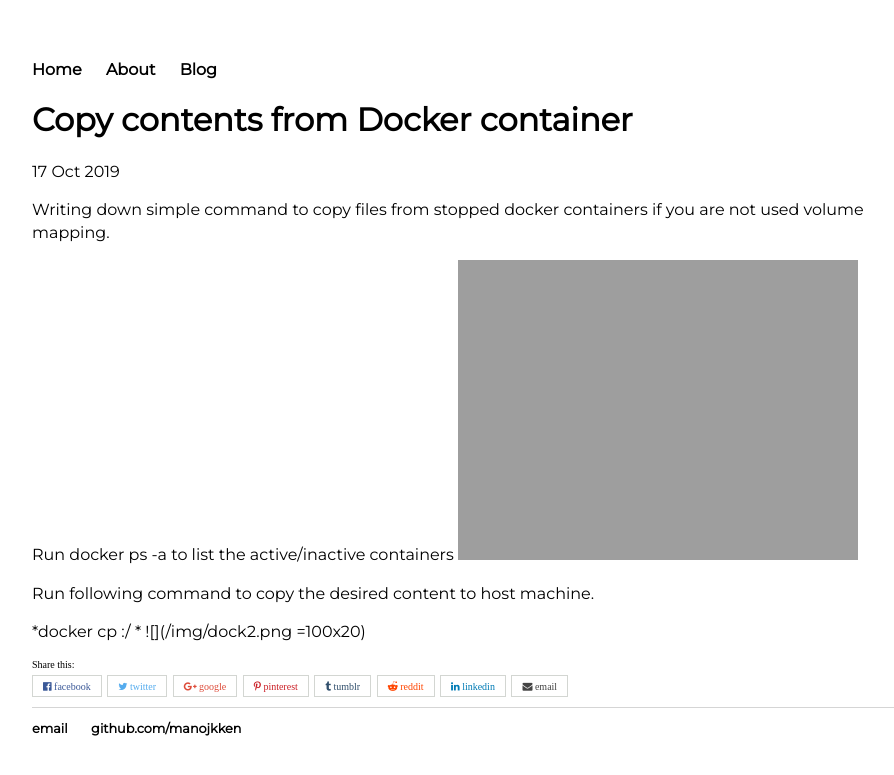
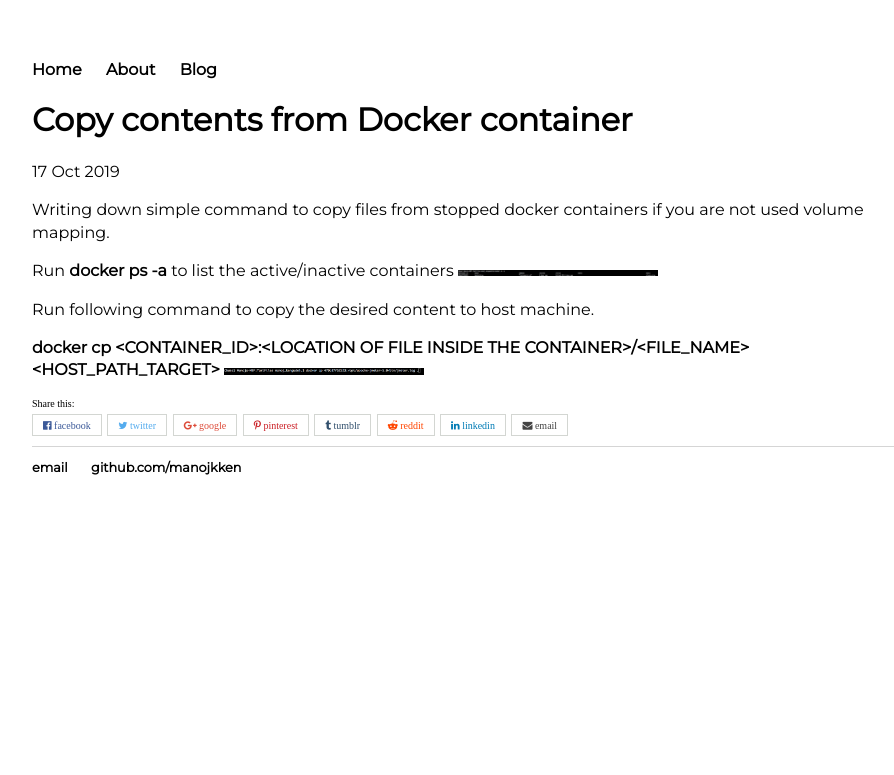
Before and after one commit to mkken/mkken.github.io, a Jekyll site: the page built from _posts/2019-10-17-copy-from-docker-container.md, in a window 1280 px wide. Shown: the top 775 px of the page, without its empty margins (160-1054 px from the left). Built offline with Jekyll 4.4.1, drawn with Linux system fonts in a browser that asks for light colours.

Commit message:
new post

```diff
--- a/_posts/2019-10-17-copy-from-docker-container.md
+++ b/_posts/2019-10-17-copy-from-docker-container.md
@@ -6,10 +6,11 @@ date: 2019-10-17
 
 Writing down simple command to copy files from stopped docker containers if you are not used volume mapping.
 
-Run docker ps -a to list the active/inactive containers
-![](/img/dock1.png =100x20)
+Run **docker ps -a** to list the active/inactive containers
+<img src="/img/dock1.png" width="200">
+
 
 Run following command to copy the desired content to host machine.
 
-*docker cp <CONTAINER_ID>:<LOCATION OF FILE INSIDE THE CONTAINER>/<FILE_NAME> <HOST_PATH_TARGET>*
-![](/img/dock2.png =100x20)
+**docker cp \<CONTAINER_ID>:\<LOCATION OF FILE INSIDE THE CONTAINER>/\<FILE_NAME> \<HOST_PATH_TARGET>**
+<img src="/img/dock2.png" width="200">
```
